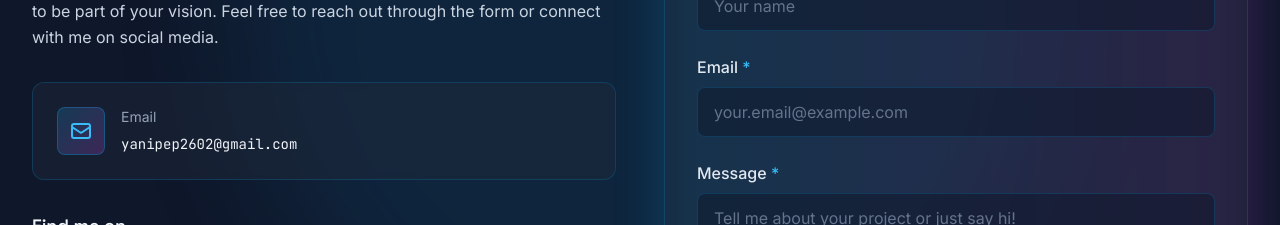
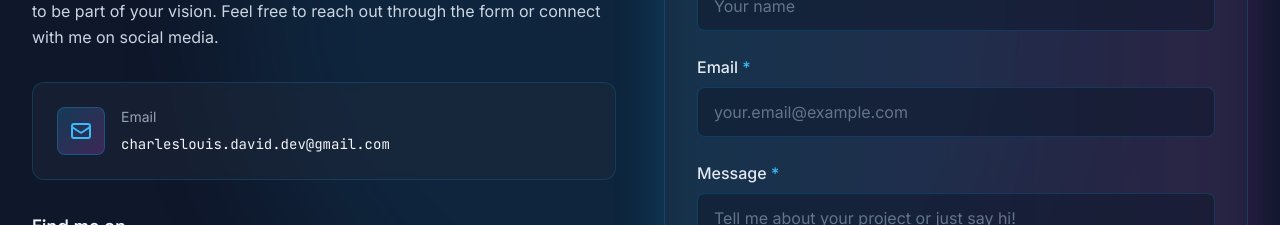
Before and after one commit to CLouDyWolcen/charleslouisdavid, a React (Vite) app: page / in a window 1280 px wide. Shown: the part 4420-4645 px from the top of the page. Built offline with nearby package versions, Linux system fonts and the light colour scheme.

Commit message:
Update email to charleslouis.david.dev@gmail.com

```diff
--- a/src/data/profile.ts
+++ b/src/data/profile.ts
@@ -5,7 +5,7 @@ export const profile: Profile = {
   title: "Junior Full-Stack Web Developer",
   tagline: "Crafting robust web applications with Laravel and modern JavaScript frameworks",
   bio: "Full-stack web developer from the Philippines with expertise in Laravel, PHP, MySQL, and JavaScript. Passionate about creating efficient, user-friendly web applications with clean code and robust architecture. Experienced in developing management systems for agricultural business and educational institutions.",
-  email: "yanipep2602@gmail.com",
+  email: "charleslouis.david.dev@gmail.com",
   location: "Digos City, Davao del Sur, Philippines",
   education: {
     degree: "Bachelor of Science in Information Technology",
```
